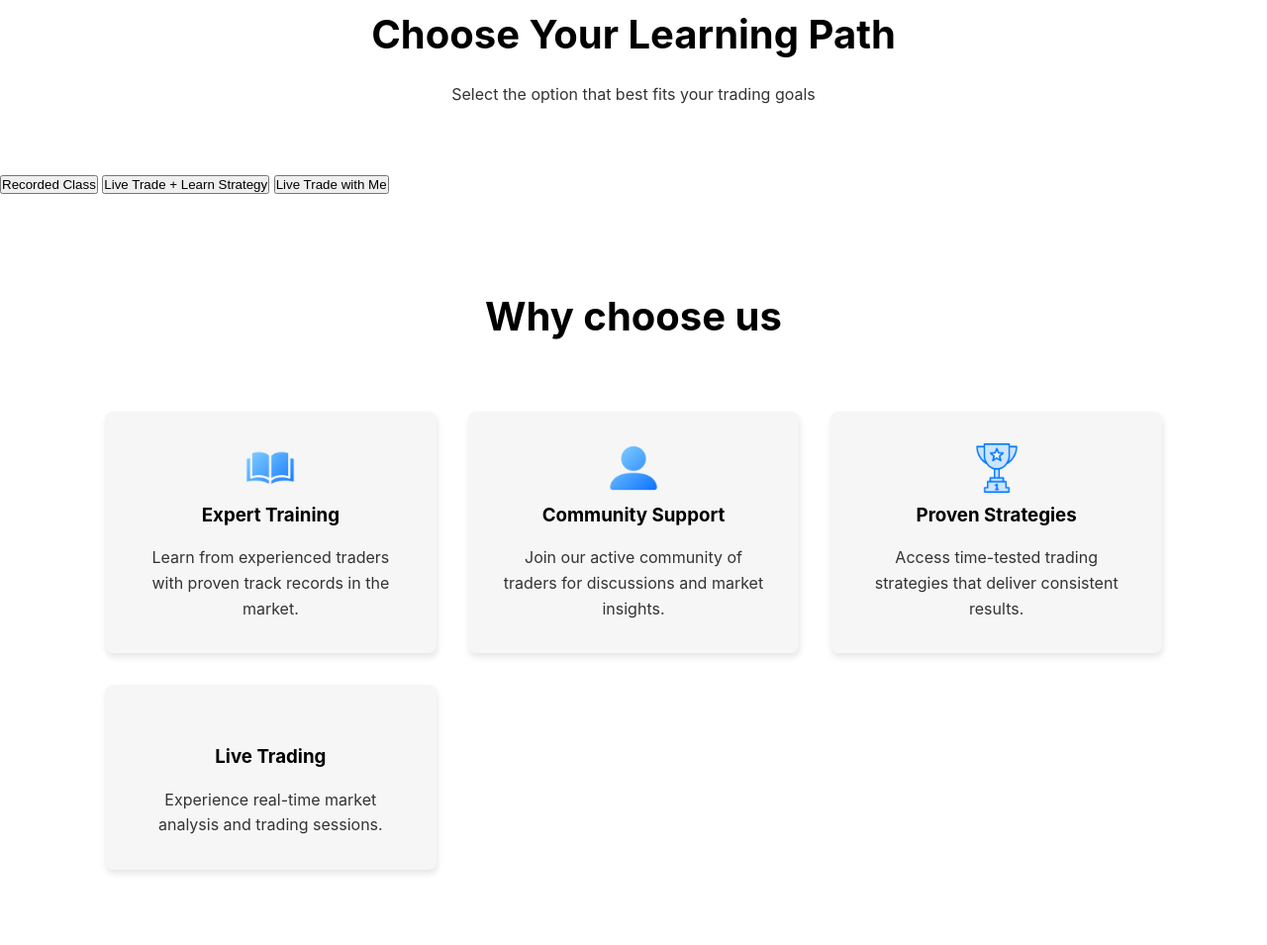
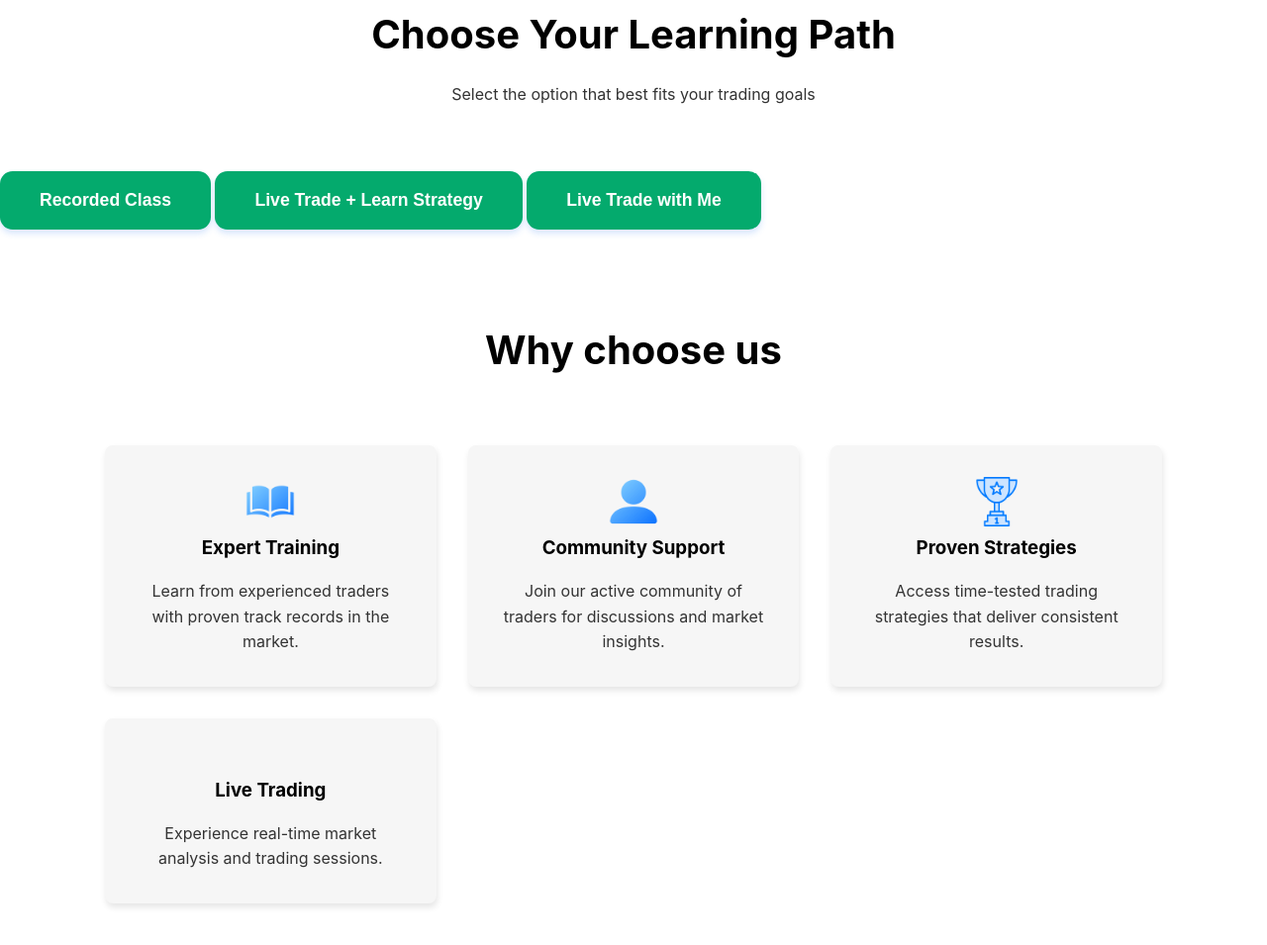
Before and after one commit to vickybobbytrader/TraderBobbyResponsiveSite, a website built with Vite: page index.html in a window 1280 px wide. Shown: the part 2183-3138 px from the top of the page at 99% size. Built offline with nearby package versions, Linux system fonts and the light colour scheme; files whose address does not match are found by name.

Commit message:
Update style.css course style

```diff
--- a/style.css
+++ b/style.css
@@ -344,6 +344,23 @@ body {
     box-shadow: 0 8px 12px rgba(59, 130, 246, 0.3);
 }
 
+.mentor-ctab {
+    background: #04AA6D;
+    color: white;
+    border: none;
+    padding: 1.2rem 2.5rem;
+    border-radius: 0.8rem;
+    font-size: 1.1rem;
+    font-weight: 600;
+    cursor: pointer;
+    transition: all 0.3s ease;
+    box-shadow: 0 4px 6px rgba(59, 130, 246, 0.2);
+}
+
+.mentor-ctab:hover {
+    transform: translateY(-2px);
+    box-shadow: 4px 8px 12px rgba(59, 212, 246, 0.3);
+}
 /* Footer Styles */
 .footer {
     background: linear-gradient(180deg, #1a1a1a 0%, #2d3748 100%);
```
